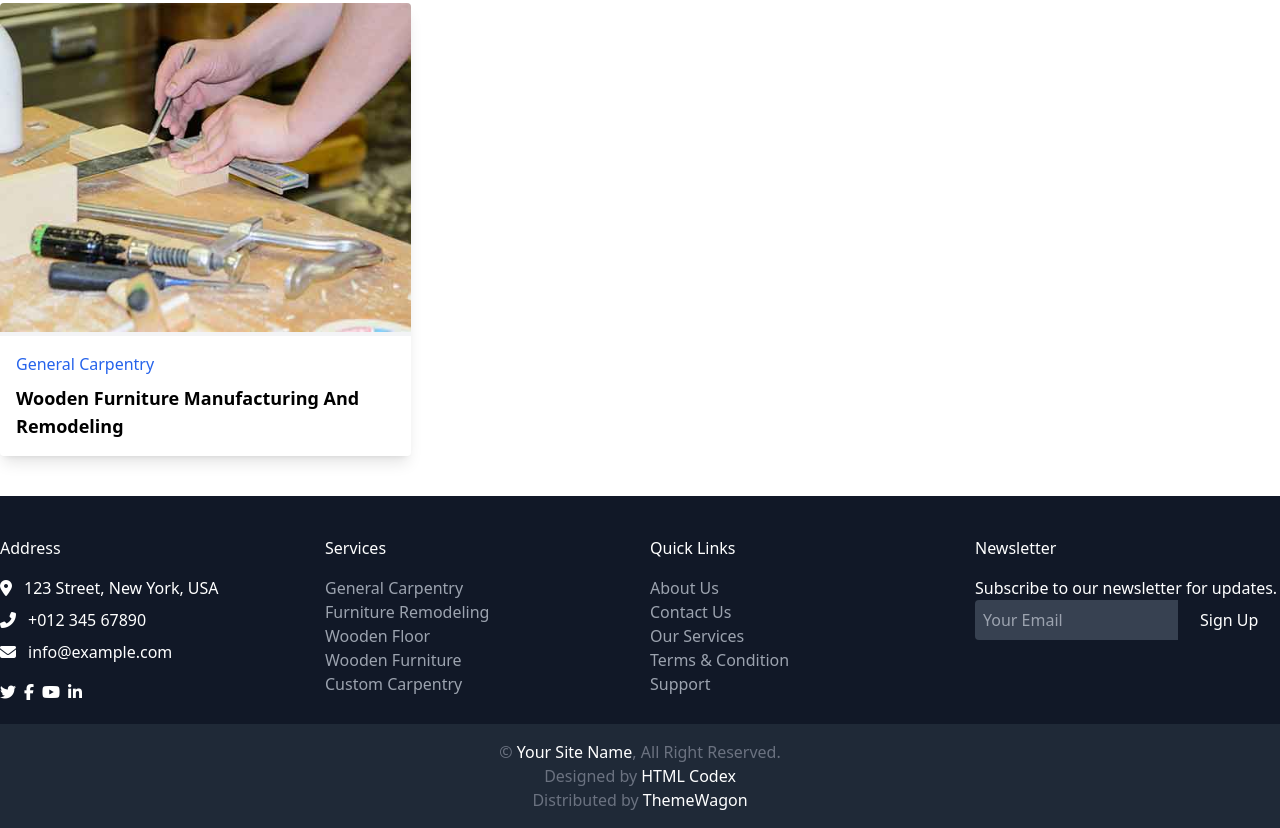
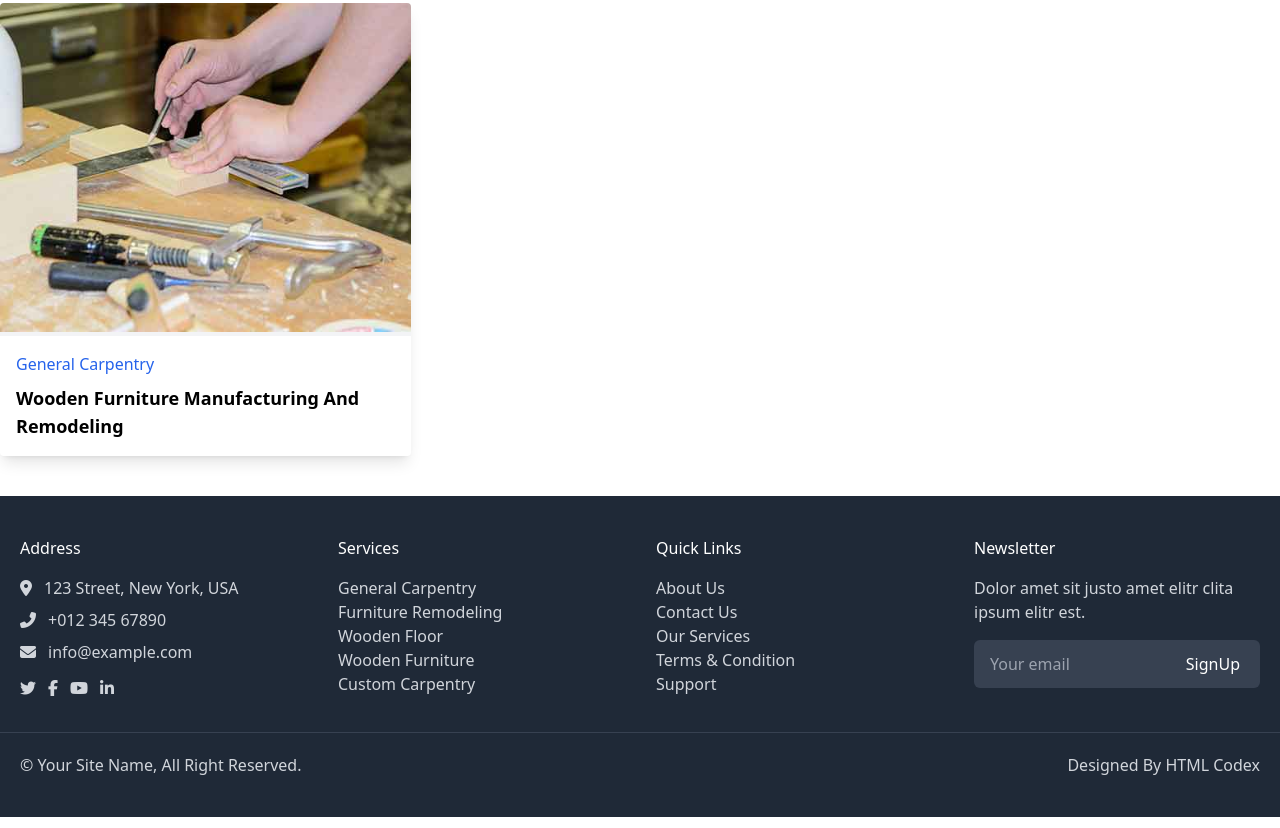
Before and after one commit to Qamrul-Hassan/woody, a website: page index.html in a window 1280 px wide. Shown: the part 2963-3791 px from the top of the page. Drawn offline with Linux system fonts and the light colour scheme.

Commit message:
Initial commit

```diff
--- a/index.html
+++ b/index.html
@@ -400,64 +400,66 @@
 </div>
 <!-- Projects End -->
 
-<!-- Projects End -->
-
 <!-- Footer Start -->
-<div class="container-fluid bg-gray-900 text-white mt-5 pt-5">
-    <div class="container py-5">
-        <div class="grid grid-cols-1 md:grid-cols-2 lg:grid-cols-4 gap-5">
+<div class="bg-gray-800 text-gray-300 py-10 mt-5">
+    <div class="container mx-auto px-5">
+        <div class="grid grid-cols-1 md:grid-cols-2 lg:grid-cols-4 gap-8">
             <div>
                 <h4 class="text-white mb-4">Address</h4>
-                <p class="mb-2"><i class="fa fa-map-marker-alt mr-3"></i>123 Street, New York, USA</p>
-                <p class="mb-2"><i class="fa fa-phone-alt mr-3"></i>+012 345 67890</p>
-                <p class="mb-2"><i class="fa fa-envelope mr-3"></i>info@example.com</p>
-                <div class="flex space-x-2 pt-2">
-                    <a class="btn btn-outline-light btn-social" href=""><i class="fab fa-twitter"></i></a>
-                    <a class="btn btn-outline-light btn-social" href=""><i class="fab fa-facebook-f"></i></a>
-                    <a class="btn btn-outline-light btn-social" href=""><i class="fab fa-youtube"></i></a>
-                    <a class="btn btn-outline-light btn-social" href=""><i class="fab fa-linkedin-in"></i></a>
+                <p class="mb-2"><i class="fas fa-map-marker-alt mr-3"></i>123 Street, New York, USA</p>
+                <p class="mb-2"><i class="fas fa-phone-alt mr-3"></i>+012 345 67890</p>
+                <p class="mb-2"><i class="fas fa-envelope mr-3"></i>info@example.com</p>
+                <div class="flex space-x-3 mt-3">
+                    <a class="text-gray-300 hover:text-white" href=""><i class="fab fa-twitter"></i></a>
+                    <a class="text-gray-300 hover:text-white" href=""><i class="fab fa-facebook-f"></i></a>
+                    <a class="text-gray-300 hover:text-white" href=""><i class="fab fa-youtube"></i></a>
+                    <a class="text-gray-300 hover:text-white" href=""><i class="fab fa-linkedin-in"></i></a>
                 </div>
             </div>
             <div>
                 <h4 class="text-white mb-4">Services</h4>
-                <a class="text-gray-400 hover:text-white" href="">General Carpentry</a><br>
-                <a class="text-gray-400 hover:text-white" href="">Furniture Remodeling</a><br>
-                <a class="text-gray-400 hover:text-white" href="">Wooden Floor</a><br>
-                <a class="text-gray-400 hover:text-white" href="">Wooden Furniture</a><br>
-                <a class="text-gray-400 hover:text-white" href="">Custom Carpentry</a>
+                <ul>
+                    <li><a class="text-gray-300 hover:underline hover:text-white" href="#">General Carpentry</a></li>
+                    <li><a class="text-gray-300 hover:underline hover:text-white" href="#">Furniture Remodeling</a></li>
+                    <li><a class="text-gray-300 hover:underline hover:text-white" href="#">Wooden Floor</a></li>
+                    <li><a class="text-gray-300 hover:underline hover:text-white" href="#">Wooden Furniture</a></li>
+                    <li><a class="text-gray-300 hover:underline hover:text-white" href="#">Custom Carpentry</a></li>
+                </ul>
             </div>
             <div>
                 <h4 class="text-white mb-4">Quick Links</h4>
-                <a class="text-gray-400 hover:text-white" href="">About Us</a><br>
-                <a class="text-gray-400 hover:text-white" href="">Contact Us</a><br>
-                <a class="text-gray-400 hover:text-white" href="">Our Services</a><br>
-                <a class="text-gray-400 hover:text-white" href="">Terms & Condition</a><br>
-                <a class="text-gray-400 hover:text-white" href="">Support</a>
+                <ul>
+                    <li><a class="text-gray-300 hover:underline hover:text-white" href="#">About Us</a></li>
+                    <li><a class="text-gray-300 hover:underline hover:text-white" href="#">Contact Us</a></li>
+                    <li><a class="text-gray-300 hover:underline hover:text-white" href="#">Our Services</a></li>
+                    <li><a class="text-gray-300 hover:underline hover:text-white" href="#">Terms & Condition</a></li>
+                    <li><a class="text-gray-300 hover:underline hover:text-white" href="#">Support</a></li>
+                </ul>
             </div>
             <div>
                 <h4 class="text-white mb-4">Newsletter</h4>
-                <p>Subscribe to our newsletter for updates.</p>
-                <form action="">
-                    <div class="flex flex-wrap">
-                        <input type="text" class="w-2/3 p-2 bg-gray-700 text-white rounded-l" placeholder="Your Email">
-                        <button class="w-1/3 p-2 bg-primary text-white rounded-r" type="submit">Sign Up</button>
-                    </div>
-                </form>
+                <p class="mb-4">Dolor amet sit justo amet elitr clita ipsum elitr est.</p>
+                <div class="relative">
+                    <input class="w-full py-3 px-4 bg-gray-700 text-gray-300 border-none rounded-md focus:outline-none" type="text" placeholder="Your email">
+                    <button class="absolute right-1 top-1/2 transform -translate-y-1/2 bg-primary text-white px-4 py-2 rounded-md">SignUp</button>
+                </div>
             </div>
         </div>
     </div>
-    <div class="container-fluid text-gray-500 bg-gray-800 py-4">
-        <div class="text-center">
-            &copy; <a class="text-white" href="#">Your Site Name</a>, All Right Reserved.
-            <br>
-            Designed by <a class="text-white" href="https://htmlcodex.com">HTML Codex</a><br>
-            Distributed by <a class="text-white" href="https://themewagon.com" target="_blank">ThemeWagon</a>
+    <div class="border-t border-gray-700 mt-8 pt-5">
+        <div class="container mx-auto px-5 flex flex-col md:flex-row justify-between items-center text-center md:text-left">
+            <div class="mb-3 md:mb-0">
+                &copy; <a class="text-gray-300 hover:underline" href="#">Your Site Name</a>, All Right Reserved.
+            </div>
+            <div>
+                Designed By <a class="text-gray-300 hover:underline" href="https://htmlcodex.com">HTML Codex</a>
+            </div>
         </div>
     </div>
 </div>
 <!-- Footer End -->
 
 
+
 </body>
-
 </html>
```
Also changed, not shown: src/output.css.
